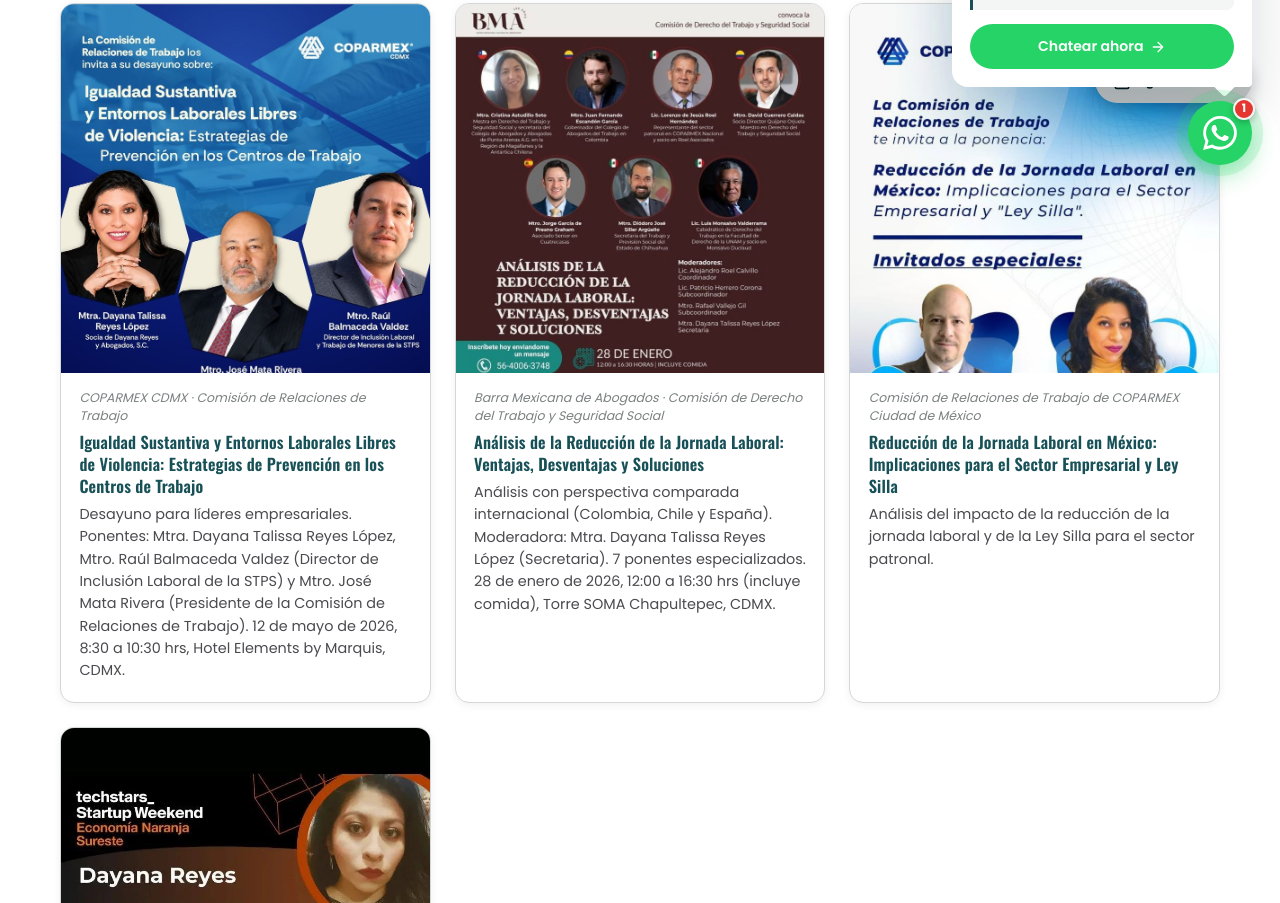
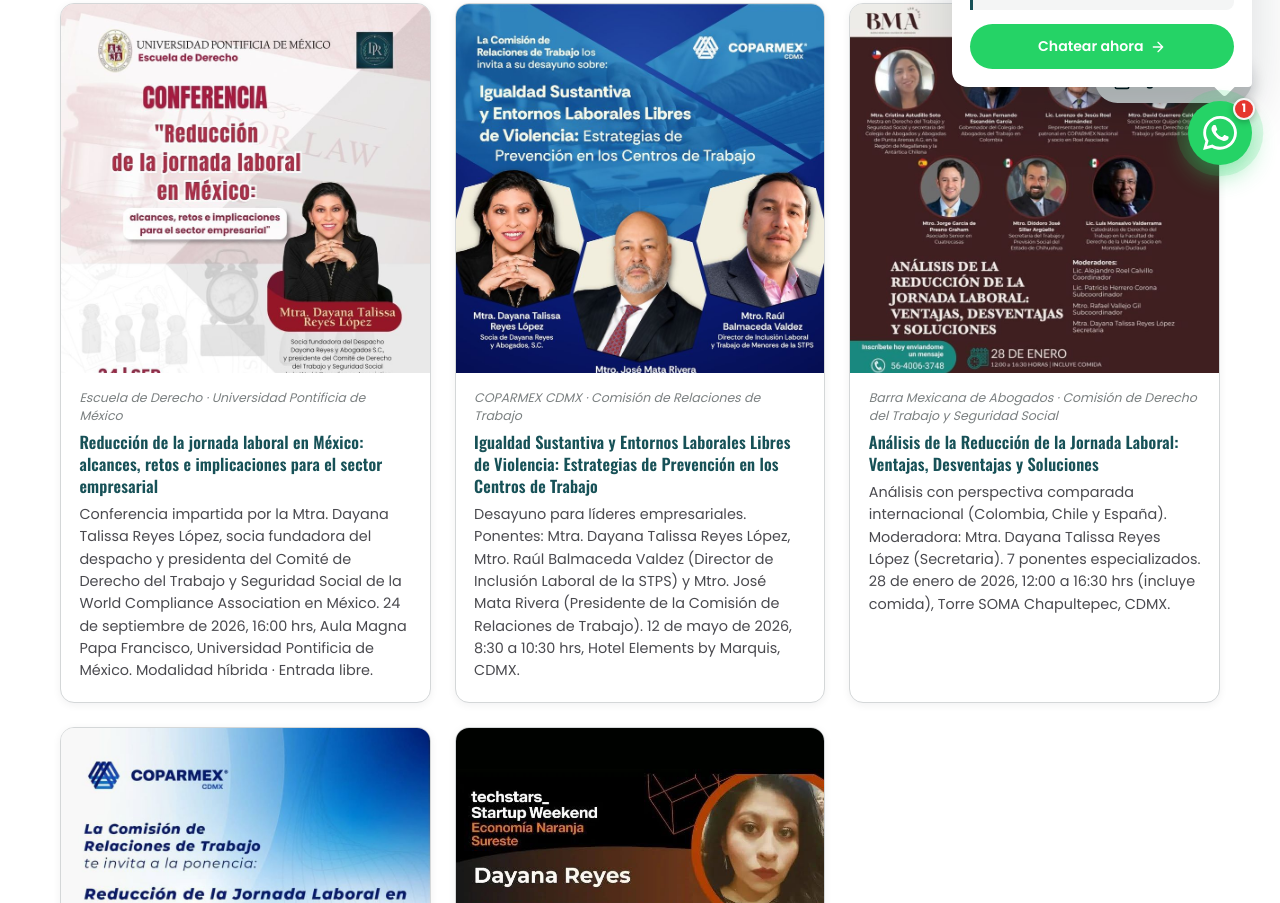
Before and after one commit to fercho159-aq/despacho-dayana-reyes, a plain HTML site: page conferencias-presenciales.html in a window 1280 px wide. Shown: the part 607-1510 px from the top of the page. Drawn offline with nearby package versions, Linux system fonts and the light colour scheme.

Commit message:
Conferencia presencial: Universidad Pontificia de México — Jornada Laboral
Ponencia de la Mtra. Dayana Reyes López sobre reducción de la jornada
laboral, invitada por la Escuela de Derecho de la UPM. 24 sept 2026,
modalidad híbrida, entrada libre.

Co-Authored-By: Claude Opus 4.6 <noreply@anthropic.com>

```diff
--- a/conferencias-presenciales.html
+++ b/conferencias-presenciales.html
@@ -40,6 +40,14 @@
     <section class="section section--white">
       <div class="container">
         <div class="event-grid">
+      <article class="event-card">
+        <a class="event-card__media" href="assets/img/actualidad/cp-upm-jornada-laboral.jpg" target="_blank" rel="noopener"><img src="assets/img/actualidad/cp-upm-jornada-laboral.jpg" alt="Reducción de la jornada laboral en México — Universidad Pontificia de México" loading="lazy"></a>
+        <div class="event-card__body">
+          <p class="event-card__host">Escuela de Derecho · Universidad Pontificia de México</p>
+          <h3 class="event-card__title">Reducción de la jornada laboral en México: alcances, retos e implicaciones para el sector empresarial</h3>
+          <p class="event-card__desc">Conferencia impartida por la Mtra. Dayana Talissa Reyes López, socia fundadora del despacho y presidenta del Comité de Derecho del Trabajo y Seguridad Social de la World Compliance Association en México. 24 de septiembre de 2026, 16:00 hrs, Aula Magna Papa Francisco, Universidad Pontificia de México. Modalidad híbrida · Entrada libre.</p>
+        </div>
+      </article>
       <article class="event-card">
         <a class="event-card__media" href="assets/img/actualidad/cp-coparmex-igualdad-sustantiva.jpg" target="_blank" rel="noopener"><img src="assets/img/actualidad/cp-coparmex-igualdad-sustantiva.jpg" alt="Igualdad Sustantiva y Entornos Laborales Libres de Violencia — COPARMEX CDMX" loading="lazy"></a>
         <div class="event-card__body">
--- a/js/search.js
+++ b/js/search.js
@@ -22,7 +22,7 @@
     { url: 'actualidad-legal.html', title: 'Actualidad Legal', desc: 'Publicaciones, conferencias, seminarios y contenido de actualidad en materia laboral.', keys: 'actualidad legal noticias publicaciones conferencias eventos' },
     { url: 'publicaciones.html', title: 'Publicaciones', desc: 'Artículos en revistas jurídicas: Abogacía, Foro Jurídico, Abogado Corporativo.', keys: 'publicaciones artículos revista abogacía foro jurídico uma icsoe repse vacaciones nom' },
     { url: 'entrevistas.html', title: 'Entrevistas', desc: 'Entrevistas en El Economista sobre derecho laboral.', keys: 'entrevistas economista medios utilidades desconexión digital prestaciones contrato' },
-    { url: 'conferencias-presenciales.html', title: 'Conferencias Presenciales', desc: 'Ponencias presenciales ante organismos empresariales y ecosistemas de emprendimiento.', keys: 'conferencias presenciales ponencia techstars coparmex jornada laboral ley silla igualdad sustantiva violencia bma barra mexicana abogados prevención' },
+    { url: 'conferencias-presenciales.html', title: 'Conferencias Presenciales', desc: 'Ponencias presenciales ante organismos empresariales y ecosistemas de emprendimiento.', keys: 'conferencias presenciales ponencia techstars coparmex jornada laboral ley silla igualdad sustantiva violencia bma barra mexicana abogados prevención universidad pontificia méxico reducción sector empresarial world compliance association' },
     { url: 'conferencias-virtuales.html', title: 'Conferencias Virtuales', desc: 'Webinars y conferencias en línea sobre derecho laboral.', keys: 'conferencias virtuales webinar zoom bonfiglio nom outsourcing' },
     { url: 'mesas-debate.html', title: 'Mesas de Discusión y Debate', desc: 'Participación en mesas de discusión sobre justicia laboral y perspectiva de género.', keys: 'mesas discusión debate justicia laboral género avina equis' },
     { url: 'mesas-redondas.html', title: 'Mesas Redondas', desc: 'Mesas redondas sobre la reducción de la jornada laboral.', keys: 'mesas redondas codex jornada laboral reducción productividad' },
```
Also changed, not shown: assets/img/actualidad/cp-upm-jornada-laboral.jpg (added).
